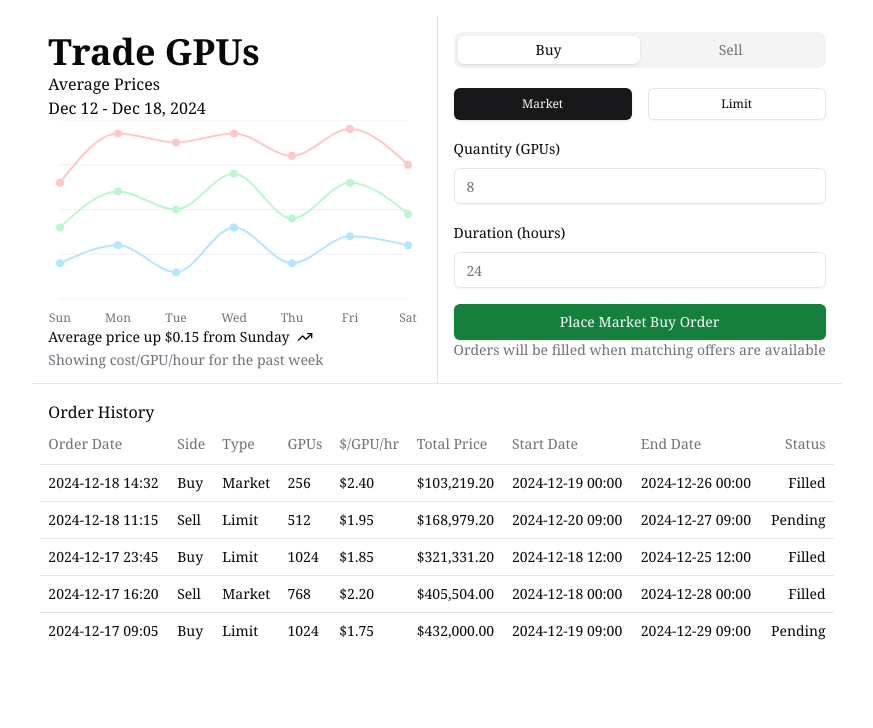
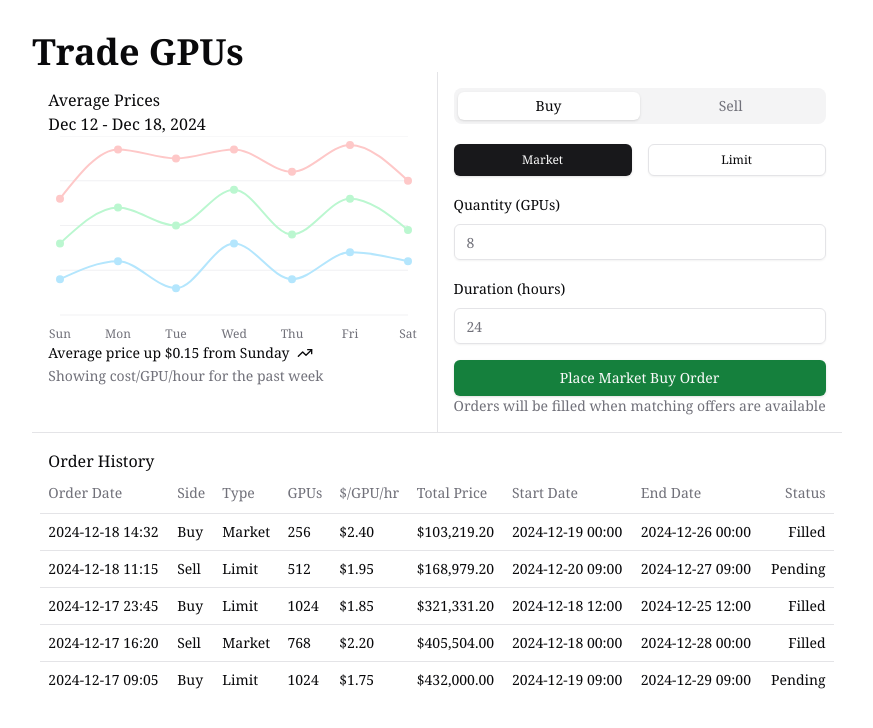
Before and after one commit to darzyx/gpu-auction-house, a Next.js app: page / in a window 1280 px wide. Shown: the top 728 px of the page, without its empty margins (203-1076 px from the left). Built offline with nearby package versions, Linux system fonts and the light colour scheme.

Commit message:
Move title outside of grid

```diff
--- a/src/app/page.tsx
+++ b/src/app/page.tsx
@@ -5,10 +5,10 @@ import { Separator } from "@/components/ui/separator";
 
 export default function Home() {
     return (
-        <div className="p-4 flex flex-col">
+        <div className="p-8 flex flex-col">
+            <h1>Trade GPUs</h1>
             <div className="w-full grid grid-cols-[1fr_auto_1fr]">
                 <div className="p-4">
-                    <h1>Trade GPUs</h1>
                     <PriceHistory />
                 </div>
                 <div>
```
